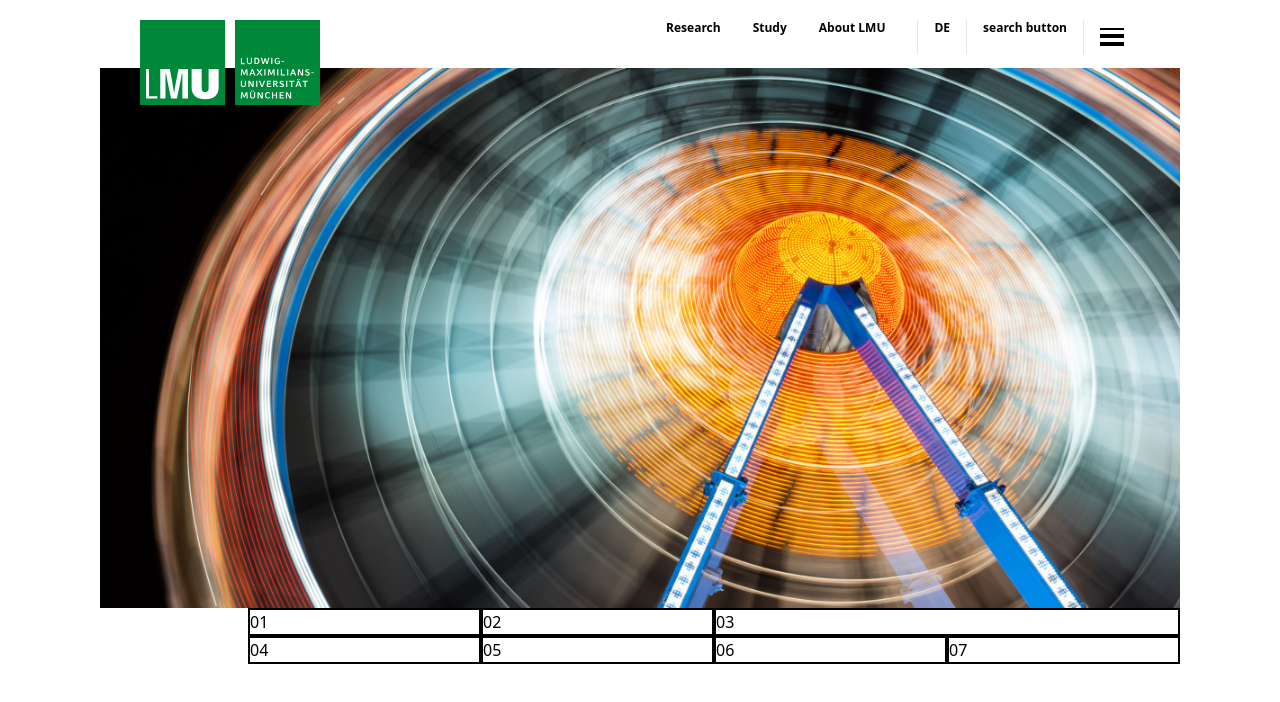
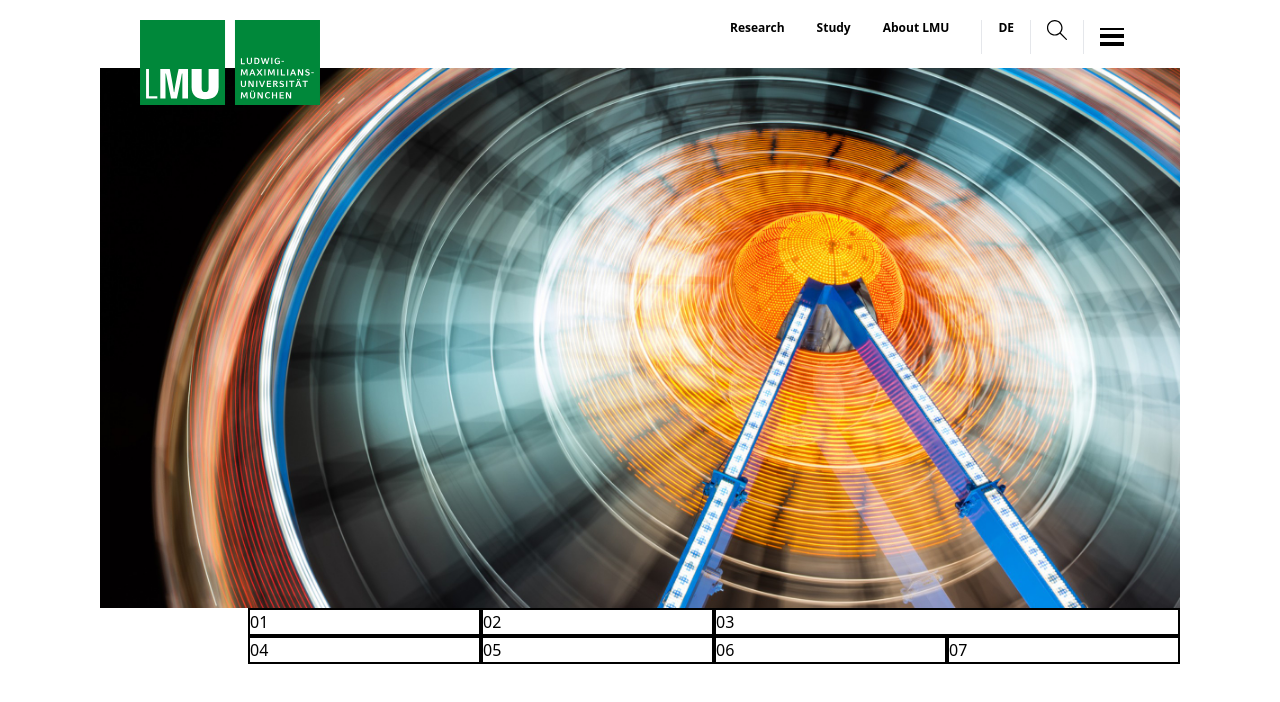
Before and after one commit to Nyirizina/TheGym_Tailwindcss_Gate2, a website: page src/index.html in a window 1280 px wide. Drawn offline with Linux system fonts and the light colour scheme.

```diff
--- a/src/index.html
+++ b/src/index.html
@@ -23,7 +23,7 @@
             </div>
             <div class="flex text-xs font-bold">
             <div class="border-l-1 border-gray-200 px-4  hover:text-green-600"><a href="#">DE</a></div>
-            <div class="border-r-1 border-l-1 border-gray-200 px-4 hover:text-green-600">search button</div>
+            <div class="border-r-1 border-l-1 border-gray-200 px-4 hover:text-green-600"><img class="w-5" src="./img/magnifier-svgrepo-com.svg"></div>
             <div id="humberger" class="space-y-1 px-4 py-2  hover:text-green-600">
               <div class="w-6 h-0.5 bg-black "></div>
               <div class="w-6 h-1 bg-black"></div>
```
Also changed, not shown: src/img/magnifier-svgrepo-com.svg (added), src/output.css.
